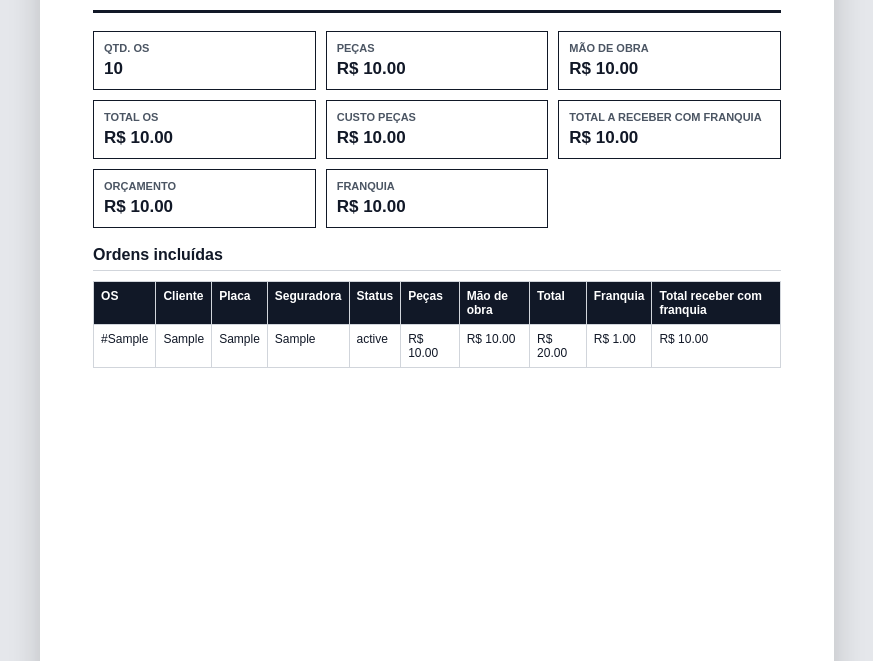
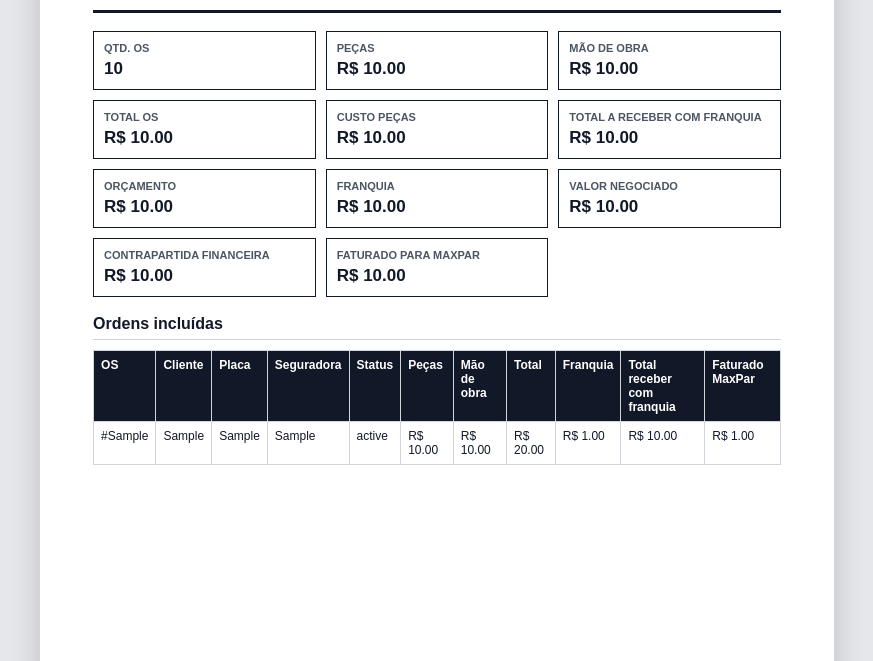
Before and after one commit to pontopneulatariaepintura-web/SistemaOS, a Flask app: page /financeiro/relatorio/1 in a window 1280 px wide. Shown: the part 215-876 px from the top of the page, without its empty margins (203-1076 px from the left). Run offline with Flask 3, Linux system fonts and the light colour scheme; the visitor is signed in with stand-in values (Sample User, id 1); tables that the repository leaves empty hold one stand-in row (values such as "Sample post").

Commit message:
Adicionar campos financeiros da MaxPar

```diff
--- a/app.py
+++ b/app.py
@@ -129,6 +129,9 @@ def ensure_os_columns():
         "franquia": "FLOAT",
         "veiculo_terceiro": "BOOLEAN",
         "total_receber": "FLOAT",
+        "valor_negociado": "FLOAT",
+        "contrapartida_financeira": "FLOAT",
+        "faturado_maxpar": "FLOAT",
         "data_criacao": "TIMESTAMP" if dialect == "postgresql" else "DATETIME",
         "ultima_atualizacao": "TIMESTAMP" if dialect == "postgresql" else "DATETIME",
         "fechamento_id": "INTEGER",
@@ -137,6 +140,23 @@ def ensure_os_columns():
     for column_name, column_type in column_sql.items():
         if column_name not in existing:
             db.session.execute(text(f"ALTER TABLE os ADD COLUMN {column_name} {column_type}"))
+
+    for table_name, columns in {
+        "fechamento_financeiro": {
+            "total_valor_negociado": "FLOAT",
+            "total_contrapartida_financeira": "FLOAT",
+            "total_faturado_maxpar": "FLOAT",
+        },
+        "fechamento_financeiro_item": {
+            "valor_negociado": "FLOAT",
+            "contrapartida_financeira": "FLOAT",
+            "faturado_maxpar": "FLOAT",
+        },
+    }.items():
+        existing_table_columns = {column["name"] for column in inspector.get_columns(table_name)}
+        for column_name, column_type in columns.items():
+            if column_name not in existing_table_columns:
+                db.session.execute(text(f"ALTER TABLE {table_name} ADD COLUMN {column_name} {column_type}"))
 
     db.session.commit()
 
@@ -299,6 +319,9 @@ def financeiro():
         "orcamento": sum(item.orcamento or 0 for item in ordens),
         "franquia": sum(item.franquia or 0 for item in ordens),
         "receber": sum((item.total_receber or 0) + (item.franquia or 0) for item in ordens),
+        "valor_negociado": sum(item.valor_negociado or 0 for item in ordens),
+        "contrapartida": sum(item.contrapartida_financeira or 0 for item in ordens),
+        "faturado_maxpar": sum(item.faturado_maxpar or 0 for item in ordens),
     }
     totais["total_os"] = totais["pecas"] + totais["mao_obra"]
     fechamentos = FechamentoFinanceiro.query.order_by(FechamentoFinanceiro.id.desc()).all()
@@ -322,6 +345,9 @@ def fechar_financeiro():
         total_orcamento=sum(item.orcamento or 0 for item in ordens),
         total_franquia=sum(item.franquia or 0 for item in ordens),
         total_receber=sum((item.total_receber or 0) + (item.franquia or 0) for item in ordens),
+        total_valor_negociado=sum(item.valor_negociado or 0 for item in ordens),
+        total_contrapartida_financeira=sum(item.contrapartida_financeira or 0 for item in ordens),
+        total_faturado_maxpar=sum(item.faturado_maxpar or 0 for item in ordens),
     )
     fechamento.total_os = fechamento.total_pecas + fechamento.total_mao_obra
     db.session.add(fechamento)
@@ -343,6 +369,9 @@ def fechar_financeiro():
                 orcamento=os_item.orcamento or 0,
                 franquia=os_item.franquia or 0,
                 total_receber=(os_item.total_receber or 0) + (os_item.franquia or 0),
+                valor_negociado=os_item.valor_negociado or 0,
+                contrapartida_financeira=os_item.contrapartida_financeira or 0,
+                faturado_maxpar=os_item.faturado_maxpar or 0,
             )
         )
         os_item.fechamento_id = fechamento.id
@@ -428,6 +457,9 @@ def nova_os():
         orcamento_raw = request.form.get("orcamento", "").strip()
         franquia_raw = request.form.get("franquia", "").strip()
         total_receber_raw = request.form.get("total_receber", "").strip()
+        valor_negociado_raw = request.form.get("valor_negociado", "").strip()
+        contrapartida_financeira_raw = request.form.get("contrapartida_financeira", "").strip()
+        faturado_maxpar_raw = request.form.get("faturado_maxpar", "").strip()
         veiculo_terceiro = request.form.get("veiculo_terceiro") == "sim"
         form_data = request.form
 
@@ -450,11 +482,14 @@ def nova_os():
             orcamento = parse_float(orcamento_raw)
             franquia = parse_float(franquia_raw)
             total_receber = parse_float(total_receber_raw)
+            valor_negociado = parse_float(valor_negociado_raw)
+            contrapartida_financeira = parse_float(contrapartida_financeira_raw)
+            faturado_maxpar = parse_float(faturado_maxpar_raw)
         except ValueError:
             flash("Informe valores v\u00e1lidos para pe\u00e7as e m\u00e3o de obra.", "danger")
             return render_template("nova_os.html", form_data=form_data, tipos_reparo=TIPOS_REPARO, seguradoras=SEGURADORAS)
 
-        if min(valor_pecas, valor_mao_obra, custo_pecas, orcamento, franquia, total_receber) < 0:
+        if min(valor_pecas, valor_mao_obra, custo_pecas, orcamento, franquia, total_receber, valor_negociado, contrapartida_financeira, faturado_maxpar) < 0:
             flash("Os valores de pe\u00e7as e m\u00e3o de obra n\u00e3o podem ser negativos.", "danger")
             return render_template("nova_os.html", form_data=form_data, tipos_reparo=TIPOS_REPARO, seguradoras=SEGURADORAS)
 
@@ -473,6 +508,9 @@ def nova_os():
             franquia=franquia,
             veiculo_terceiro=veiculo_terceiro,
             total_receber=total_receber,
+            valor_negociado=valor_negociado,
+            contrapartida_financeira=contrapartida_financeira,
+            faturado_maxpar=faturado_maxpar,
             tipo_reparo=tipo_reparo,
             data_entrada=parse_date(request.form.get("data_entrada")),
             data_vistoria=parse_date(request.form.get("data_vistoria")),
@@ -546,6 +584,9 @@ def editar_os(id):
         os_item.franquia = parse_float(request.form.get("franquia"))
         os_item.veiculo_terceiro = request.form.get("veiculo_terceiro") == "sim"
         os_item.total_receber = parse_float(request.form.get("total_receber"))
+        os_item.valor_negociado = parse_float(request.form.get("valor_negociado"))
+        os_item.contrapartida_financeira = parse_float(request.form.get("contrapartida_financeira"))
+        os_item.faturado_maxpar = parse_float(request.form.get("faturado_maxpar"))
         os_item.tipo_reparo = request.form.get("tipo_reparo", "").strip()
         os_item.data_entrada = parse_date(request.form.get("data_entrada"))
         os_item.data_vistoria = parse_date(request.form.get("data_vistoria"))
--- a/templates/editar_os.html
+++ b/templates/editar_os.html
@@ -24,6 +24,9 @@
         <div><label>Or&ccedil;amento</label><input type="number" step="0.01" min="0" name="orcamento" value="{{ os.orcamento or 0 }}"></div>
         <div><label>Franquia</label><input type="number" step="0.01" min="0" name="franquia" value="{{ os.franquia or 0 }}"></div>
         <div><label>Total a receber</label><input type="number" step="0.01" min="0" name="total_receber" value="{{ os.total_receber or 0 }}"></div>
+        <div><label>Valor negociado</label><input type="number" step="0.01" min="0" name="valor_negociado" value="{{ os.valor_negociado or 0 }}"></div>
+        <div><label>Contrapartida financeira</label><input type="number" step="0.01" min="0" name="contrapartida_financeira" value="{{ os.contrapartida_financeira or 0 }}"></div>
+        <div><label>Faturado para MaxPar</label><input type="number" step="0.01" min="0" name="faturado_maxpar" value="{{ os.faturado_maxpar or 0 }}"></div>
         <div class="full"><label>Adicionar fotos do ve&iacute;culo</label><input type="file" name="fotos" accept="image/*" multiple></div>
         <div class="full actions"><button class="btn btn-success" type="submit">Salvar altera&ccedil;&otilde;es</button><a class="btn btn-primary" href="{{ url_for('imprimir_os', id=os.id) }}" target="_blank" rel="noopener">Imprimir</a>{% if perfil_logado == 'admin' %}<a class="btn btn-danger" href="{{ url_for('excluir_os', id=os.id) }}" onclick="return confirm('Deseja excluir esta OS?')">Excluir</a>{% endif %}<a class="btn btn-muted" href="{{ url_for('listar_os') }}">Voltar</a></div>
     </form>
--- a/templates/imprimir_os.html
+++ b/templates/imprimir_os.html
@@ -104,6 +104,9 @@
                 <div class="total-card"><span class="label">Or&ccedil;amento</span><strong>R$ {{ '%.2f'|format(os.orcamento or 0) }}</strong></div>
                 <div class="total-card"><span class="label">Franquia</span><strong>R$ {{ '%.2f'|format(os.franquia or 0) }}</strong></div>
                 <div class="total-card"><span class="label">Total a receber</span><strong>R$ {{ '%.2f'|format(os.total_receber or 0) }}</strong></div>
+                <div class="total-card"><span class="label">Valor negociado</span><strong>R$ {{ '%.2f'|format(os.valor_negociado or 0) }}</strong></div>
+                <div class="total-card"><span class="label">Contrapartida financeira</span><strong>R$ {{ '%.2f'|format(os.contrapartida_financeira or 0) }}</strong></div>
+                <div class="total-card"><span class="label">Faturado para MaxPar</span><strong>R$ {{ '%.2f'|format(os.faturado_maxpar or 0) }}</strong></div>
             </div>
         </section>
 
--- a/templates/listar_os.html
+++ b/templates/listar_os.html
@@ -15,7 +15,7 @@
     <p><b>Entrada:</b> {{ os.data_entrada or '-' }} | <b>Vistoria:</b> {{ os.data_vistoria or '-' }} | <b>Libera&ccedil;&atilde;o:</b> {{ os.data_liberacao_vistoria or '-' }}</p>
     <p><b>Reparo:</b> {{ os.data_inicio_reparo or '-' }} | <b>Previs&atilde;o:</b> {{ os.previsao_entrega or '-' }} | <b>Pagamento:</b> {{ os.data_pagamento or '-' }}</p>
     <p><b>Pe&ccedil;as:</b> R$ {{ "%.2f"|format(os.valor_pecas or 0) }} | <b>M&atilde;o de obra:</b> R$ {{ "%.2f"|format(os.valor_mao_obra or 0) }} | <b>Custo pe&ccedil;as:</b> R$ {{ "%.2f"|format(os.custo_pecas or 0) }} | <b>Or&ccedil;amento:</b> R$ {{ "%.2f"|format(os.orcamento or 0) }}</p>
-    <p><b>Franquia:</b> R$ {{ "%.2f"|format(os.franquia or 0) }} | <b>Total a receber:</b> R$ {{ "%.2f"|format(os.total_receber or 0) }} | <b>Total OS:</b> R$ {{ "%.2f"|format((os.valor_pecas or 0) + (os.valor_mao_obra or 0)) }}</p>
+    <p><b>Franquia:</b> R$ {{ "%.2f"|format(os.franquia or 0) }} | <b>Total a receber:</b> R$ {{ "%.2f"|format(os.total_receber or 0) }} | <b>Faturado MaxPar:</b> R$ {{ "%.2f"|format(os.faturado_maxpar or 0) }} | <b>Total OS:</b> R$ {{ "%.2f"|format((os.valor_pecas or 0) + (os.valor_mao_obra or 0)) }}</p>
     {% if os.fotos %}<div class="photo-strip">{% for foto in os.fotos[:4] %}<img src="{{ url_for('os_foto', id=foto.id) }}" alt="Foto da OS {{ os.numero_os }}">{% endfor %}</div>{% endif %}
     <div class="actions">
         {% if os.status != "FINALIZADA" %}<a class="btn btn-success" href="{{ url_for('avancar', id=os.id) }}">Avan&ccedil;ar etapa</a>{% endif %}
--- a/templates/nova_os.html
+++ b/templates/nova_os.html
@@ -45,6 +45,9 @@
         <div><label>Or&ccedil;amento</label><input type="number" step="0.01" min="0" name="orcamento" value="{{ form_data.get('orcamento', '') }}"></div>
         <div><label>Franquia</label><input type="number" step="0.01" min="0" name="franquia" value="{{ form_data.get('franquia', '') }}"></div>
         <div><label>Total a receber</label><input type="number" step="0.01" min="0" name="total_receber" value="{{ form_data.get('total_receber', '') }}"></div>
+        <div><label>Valor negociado</label><input type="number" step="0.01" min="0" name="valor_negociado" value="{{ form_data.get('valor_negociado', '') }}"></div>
+        <div><label>Contrapartida financeira</label><input type="number" step="0.01" min="0" name="contrapartida_financeira" value="{{ form_data.get('contrapartida_financeira', '') }}"></div>
+        <div><label>Faturado para MaxPar</label><input type="number" step="0.01" min="0" name="faturado_maxpar" value="{{ form_data.get('faturado_maxpar', '') }}"></div>
         <div class="full"><label>Fotos do ve&iacute;culo</label><input type="file" name="fotos" accept="image/*" multiple></div>
         <div class="full actions"><button class="btn btn-success" type="submit">Salvar OS</button><a class="btn btn-muted" href="{{ url_for('listar_os') }}">Voltar</a></div>
     </form>
--- a/templates/relatorio_financeiro.html
+++ b/templates/relatorio_financeiro.html
@@ -67,11 +67,14 @@
             <div class="total-card"><span class="label">Total a receber com franquia</span><strong>R$ {{ "%.2f"|format(fechamento.total_receber or 0) }}</strong></div>
             <div class="total-card"><span class="label">Or&ccedil;amento</span><strong>R$ {{ "%.2f"|format(fechamento.total_orcamento or 0) }}</strong></div>
             <div class="total-card"><span class="label">Franquia</span><strong>R$ {{ "%.2f"|format(fechamento.total_franquia or 0) }}</strong></div>
+            <div class="total-card"><span class="label">Valor negociado</span><strong>R$ {{ "%.2f"|format(fechamento.total_valor_negociado or 0) }}</strong></div>
+            <div class="total-card"><span class="label">Contrapartida financeira</span><strong>R$ {{ "%.2f"|format(fechamento.total_contrapartida_financeira or 0) }}</strong></div>
+            <div class="total-card"><span class="label">Faturado para MaxPar</span><strong>R$ {{ "%.2f"|format(fechamento.total_faturado_maxpar or 0) }}</strong></div>
         </section>
 
         <h2>Ordens inclu&iacute;das</h2>
         <table>
-            <thead><tr><th>OS</th><th>Cliente</th><th>Placa</th><th>Seguradora</th><th>Status</th><th>Pe&ccedil;as</th><th>M&atilde;o de obra</th><th>Total</th><th>Franquia</th><th>Total receber com franquia</th></tr></thead>
+            <thead><tr><th>OS</th><th>Cliente</th><th>Placa</th><th>Seguradora</th><th>Status</th><th>Pe&ccedil;as</th><th>M&atilde;o de obra</th><th>Total</th><th>Franquia</th><th>Total receber com franquia</th><th>Faturado MaxPar</th></tr></thead>
             <tbody>
                 {% for item in itens %}
                 <tr>
@@ -85,6 +88,7 @@
                     <td>R$ {{ "%.2f"|format((item.valor_pecas or 0) + (item.valor_mao_obra or 0)) }}</td>
                     <td>R$ {{ "%.2f"|format(item.franquia or 0) }}</td>
                     <td>R$ {{ "%.2f"|format(item.total_receber or 0) }}</td>
+                    <td>R$ {{ "%.2f"|format(item.faturado_maxpar or 0) }}</td>
                 </tr>
                 {% endfor %}
             </tbody>
```
Also changed, not shown: models.py (+9 -0 lines), templates/financeiro.html (+6 -3 lines).
